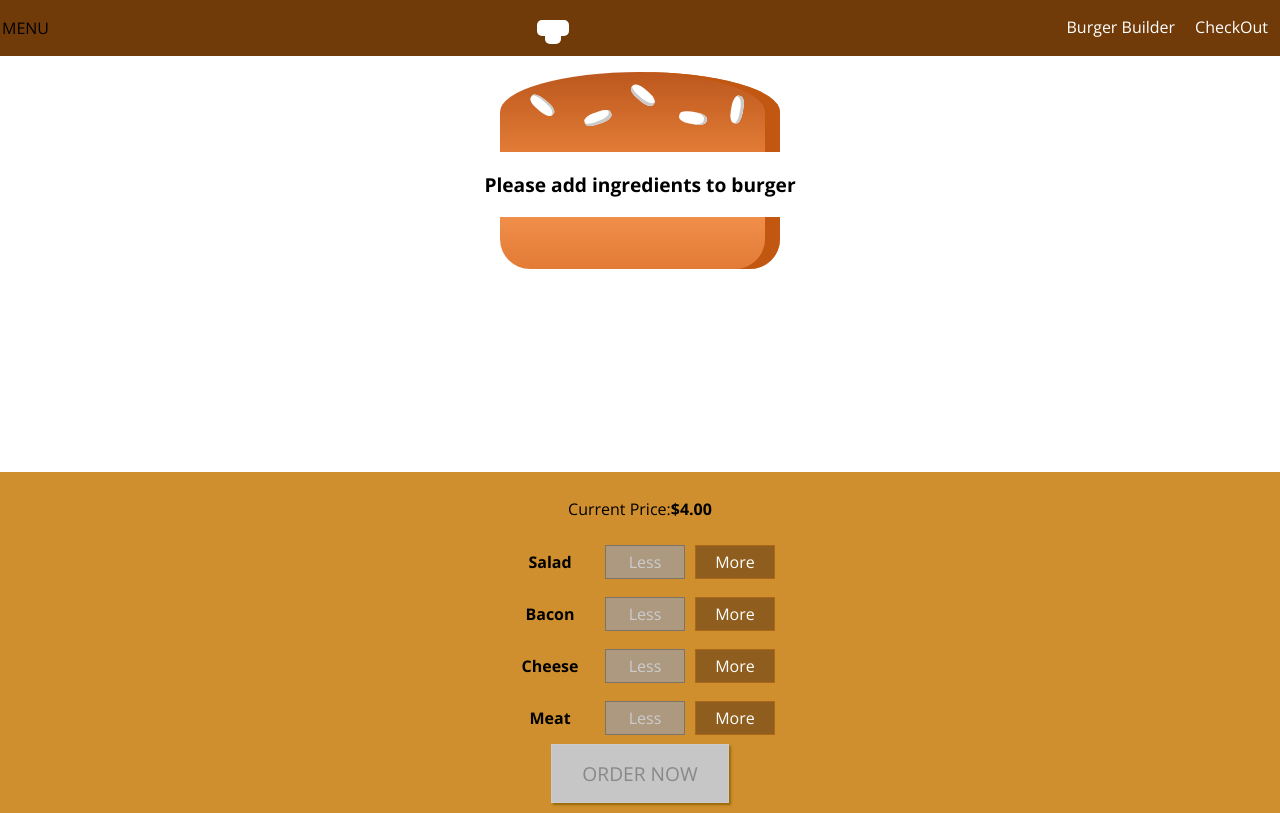
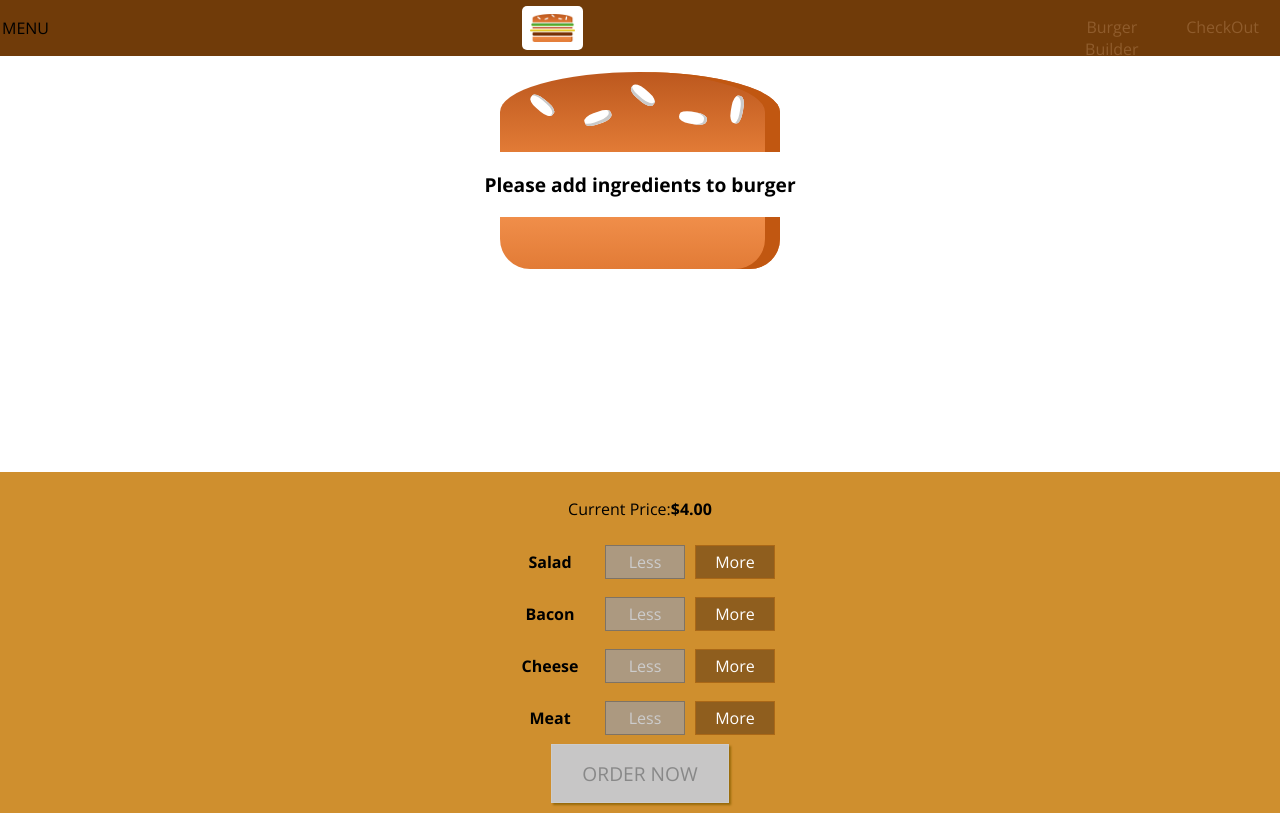
Before and after one commit to mangeshupadhyay23/burger_builder, a React (Create React App) app: page / in a window 1280 px wide. Built offline with nearby package versions, Linux system fonts and the light colour scheme.

Commit message:
responsive toolbar

```diff
--- a/src/components/Navigation/navigatio items/navigation item/navigatio item.css
+++ b/src/components/Navigation/navigatio items/navigation item/navigatio item.css
@@ -23,3 +23,26 @@
     border-bottom: 4px solid #40A4c8;
     color:white;
 }
+@media (min-width:500px){
+    .NavigationItem{
+        margin: 10px 0;
+        display: block;
+        width : 100%;
+
+    }
+
+    .NavigationItem a{
+        color:#8f5c2c;
+        text-decoration: none;
+        width: 100%;
+        display: block;
+    }
+
+    .NavigationItem a:hover,
+    .NavigationItem a:active,
+    .NavigationItem a.active{
+
+        color:#40A4c8;
+    }
+
+}
--- a/src/components/Navigation/side drawer/side drawer.css
+++ b/src/components/Navigation/side drawer/side drawer.css
@@ -24,6 +24,6 @@
 .Close{
     transform: translateX(-100);
 }
-.Logo{
+.SideDrawer .ResposnsiveLogo{
     height: 11%;
 }
--- a/src/components/Navigation/side drawer/side drawer.js
+++ b/src/components/Navigation/side drawer/side drawer.js
@@ -9,7 +9,7 @@ const sideDrawer=(props)=>{
 
     return(
         <div className="SideDrawer">
-            <div className='Logo'>
+            <div className='ResposnsiveLogo'>
                 <Logo/>
             </div>
             <nav>
--- a/src/components/Navigation/toolbar/toolbar.css
+++ b/src/components/Navigation/toolbar/toolbar.css
@@ -16,3 +16,6 @@
 .Toolbar nav{
     height: 100%;
 }
+.Toolbar .ResponsiveLogo{
+    height: 80%;
+}
--- a/src/components/Navigation/toolbar/toolbar.js
+++ b/src/components/Navigation/toolbar/toolbar.js
@@ -7,7 +7,7 @@ const toolBar=(props)=>{
     return(
         <header className='Toolbar'>
             <div>MENU</div>
-            <div className='Logo'>
+            <div className='ResponsiveLogo'>
                 <Logo/>
             </div>
             <nav>
--- a/src/components/logo/logo.css
+++ b/src/components/logo/logo.css
@@ -1,7 +1,7 @@
 .Logo{
     background-color: white;
     padding: 8px;
-    height: 80% ;
+    height: 100% ;
     box-sizing: border-box;
     border-radius: 5px;
 }
--- a/src/components/logo/logo.js
+++ b/src/components/logo/logo.js
@@ -4,7 +4,7 @@ import './logo.css';
 
 const logo=(props)=>{
     return(
-        <div className='Logo'>
+        <div className='Logo' style={{height:props.height}}>
             <img src={burgerLogo} alt="My Burger Builder"></img>
         </div>
     );
```
